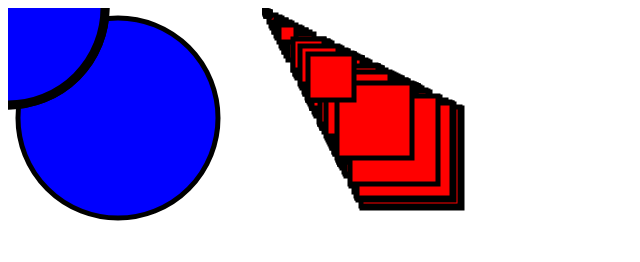
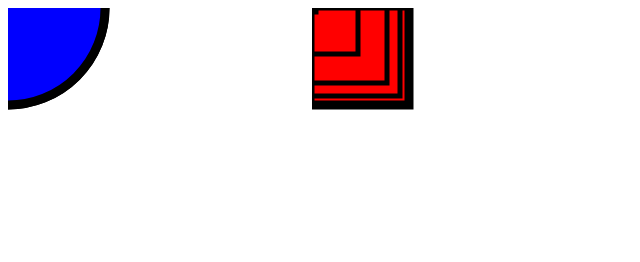
Before and after one commit to ZefRaine/Circles-Squares, a plain HTML site: page index.html in a window 1280 px wide. Shown: the whole page, without its empty margins (0-640 px from the left). Drawn offline with Linux system fonts and the light colour scheme.

Commit message:
cleaned up my code

```diff
--- a/index.html
+++ b/index.html
@@ -10,11 +10,9 @@
 
 <body>
     <div class="shapes">
-        <svg id="svgCircle" xmlns="http://www.w3.org/2000/svg" width="250" height="250">
-            <circle id="circle" cx="110" cy="110" r="100" fill="blue" stroke="black" stroke-width="5" />
+        <svg id="svgCircle" xmlns="http://www.w3.org/2000/svg">
         </svg>
-        <svg id="svgSquare" xmlns="http://www.w3.org/2000/svg" width="250" height="250">
-            <rect id="square" x="100" y="100" width="100" height="100" stroke="black" fill="red" stroke-width="5" />
+        <svg id="svgSquare" xmlns="http://www.w3.org/2000/svg">
         </svg>
     </div>
 
--- a/shapes.js
+++ b/shapes.js
@@ -1,12 +1,10 @@
-var squareObjects, circleObjects, i;
+var i, l;
 var svgns = "http://www.w3.org/2000/svg";
 for (var i = 0; i < 100; i++) {
   var x = (Math.floor(Math.random() * 100) + 1)
   y = x;
 
   var rect = document.createElementNS(svgns, 'rect');
-  rect.setAttributeNS(null, 'x', x);
-  rect.setAttributeNS(null, 'y', y);
   rect.setAttributeNS(null, 'height', x);
   rect.setAttributeNS(null, 'width', y);
   rect.setAttributeNS(null, 'stroke-width', '5')
@@ -15,30 +13,11 @@ for (var i = 0; i < 100; i++) {
   document.getElementById('svgSquare').appendChild(rect);
 }
 for (var l = 0; l < 100; l++) {
-  var x = (Math.floor(Math.random() * 100) + 1)
-  y = x;
-
+  var r = (Math.floor(Math.random() * 100) + 1)
   var circle = document.createElementNS(svgns, 'circle');
-  circle.setAttributeNS(null, 'x', x);
-  circle.setAttributeNS(null, 'y', y);
-  circle.setAttributeNS(null, 'r', x);
+  circle.setAttributeNS(null, 'r', r);
   circle.setAttributeNS(null, 'stroke-width', '5')
   circle.setAttributeNS(null, 'fill', 'blue');
   circle.setAttributeNS(null, 'stroke', 'black');
   document.getElementById('svgCircle').appendChild(circle);
 }
-// squareObjects = Array.from({
-//   length: 50
-// }, () => Math.floor(Math.random() * 100)+1);
-// circleObjects = {
-//   radius: Math.ceil(Math.random() * 100) + 1
-// }
-
-function mySquares() {
-  document.getElementById("square").style.width = this.squareObjects[0];
-  document.getElementById("square").style.height = this.squareObjects[0];
-};
-
-function myCircles() {
-  document.getElementById("circle").style.r = this.circleObjects.radius;
-};
--- a/style.css
+++ /dev/null
@@ -1,3 +0,0 @@
-.shapes {
-    align-content: center;
-}
```
